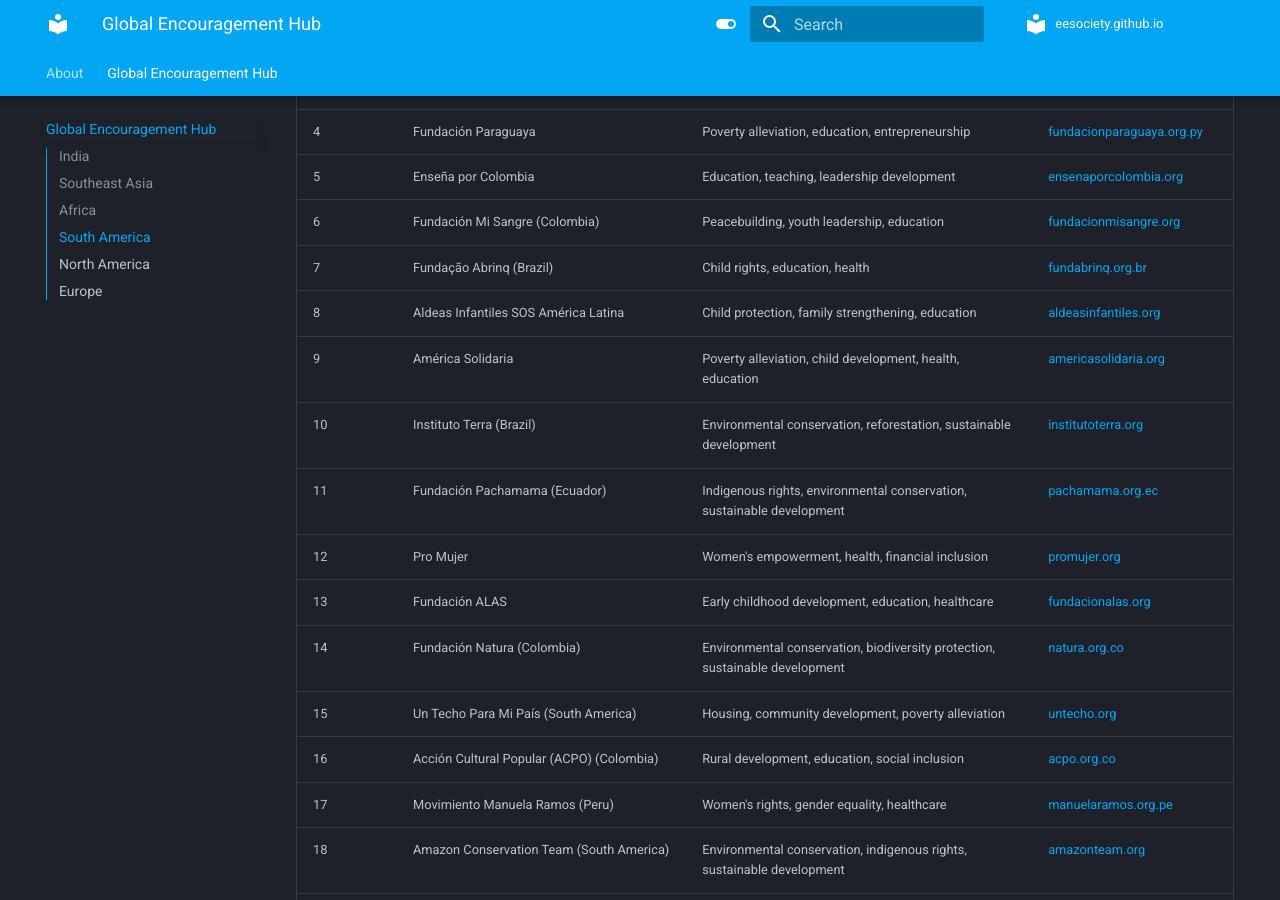
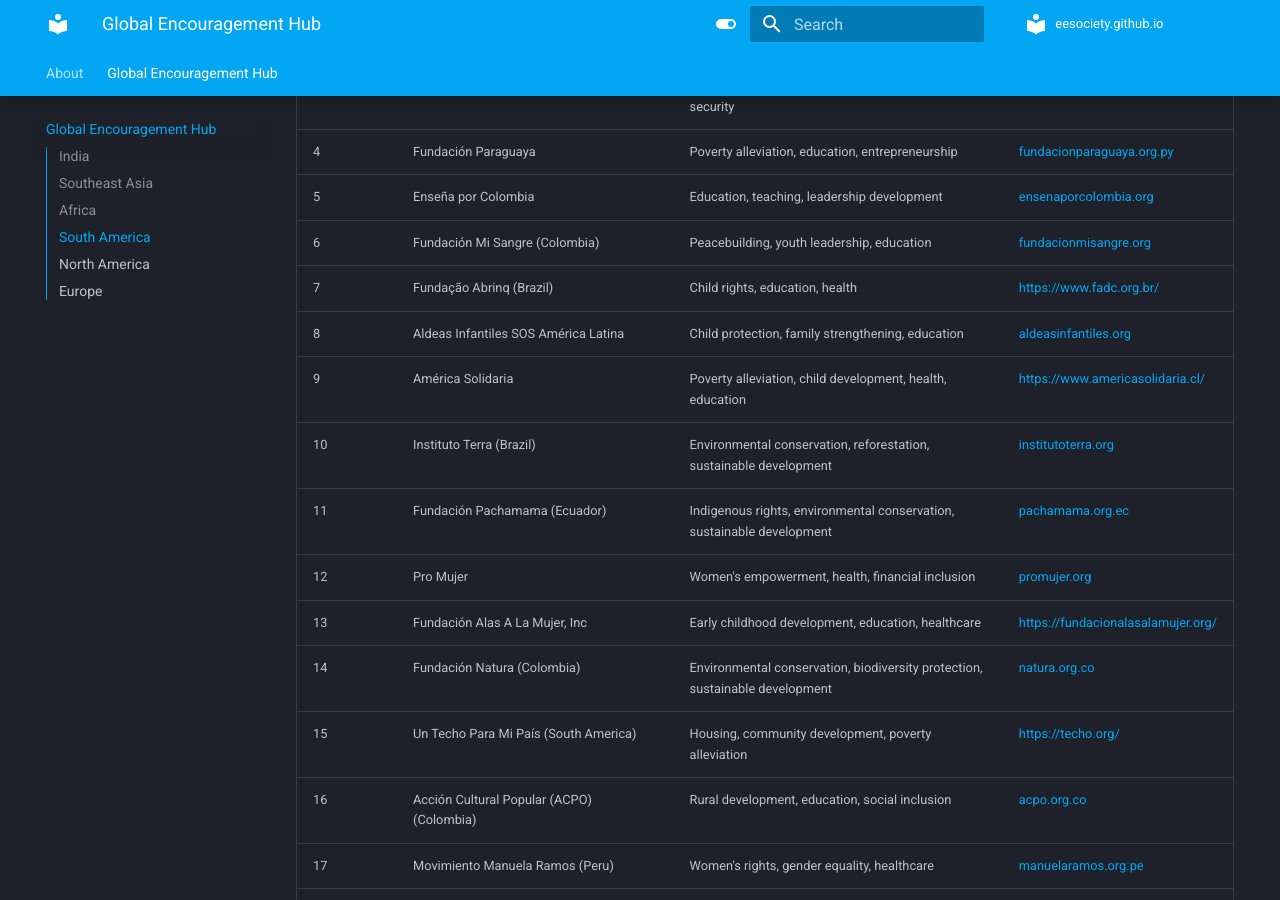
Before and after one commit to eesociety/eesociety.github.io, an MkDocs documentation site: the page built from docs/compilation.md, in a window 1280 px wide and 900 px high, scrolled down 8488 px. Built offline with MkDocs 1.6.1 and Material for MkDocs 9.7.7, drawn with Linux system fonts in a browser that asks for light colours; comment, search, counter and statistics services are not loaded.

Commit message:
Update compilation.md

```diff
--- a/docs/compilation.md
+++ b/docs/compilation.md
@@ -155,15 +155,15 @@
 | 4       | Fundación Paraguaya                          | Poverty alleviation, education, entrepreneurship                                                          | [fundacionparaguaya.org.py](https://www.fundacionparaguaya.org.py) |
 | 5       | Enseña por Colombia                          | Education, teaching, leadership development                                                               | [ensenaporcolombia.org](https://www.ensenaporcolombia.org) |
 | 6       | Fundación Mi Sangre (Colombia)               | Peacebuilding, youth leadership, education                                                                | [fundacionmisangre.org](https://www.fundacionmisangre.org) |
-| 7       | Fundação Abrinq (Brazil)                     | Child rights, education, health                                                                           | [fundabrinq.org.br](https://www.fundabrinq.org.br) |
+| 7       | Fundação Abrinq (Brazil)                     | Child rights, education, health                                                                           | [https://www.fadc.org.br/](https://www.fadc.org.br/) |
 | 8       | Aldeas Infantiles SOS América Latina         | Child protection, family strengthening, education                                                         | [aldeasinfantiles.org](https://www.aldeasinfantiles.org) |
-| 9       | América Solidaria                            | Poverty alleviation, child development, health, education                                                 | [americasolidaria.org](https://www.americasolidaria.org) |
+| 9       | América Solidaria                            | Poverty alleviation, child development, health, education                                                 | [https://www.americasolidaria.cl/](https://www.americasolidaria.cl/) |
 | 10      | Instituto Terra (Brazil)                     | Environmental conservation, reforestation, sustainable development                                        | [institutoterra.org](https://www.institutoterra.org) |
 | 11      | Fundación Pachamama (Ecuador)                | Indigenous rights, environmental conservation, sustainable development                                    | [pachamama.org.ec](https://www.pachamama.org.ec) |
 | 12      | Pro Mujer                                    | Women's empowerment, health, financial inclusion                                                          | [promujer.org](https://www.promujer.org)         |
-| 13      | Fundación ALAS                               | Early childhood development, education, healthcare                                                        | [fundacionalas.org](https://www.fundacionalas.org) |
+| 13      | Fundación Alas A La Mujer, Inc               | Early childhood development, education, healthcare                                                        | [https://fundacionalasalamujer.org/](https://fundacionalasalamujer.org/) |
 | 14      | Fundación Natura (Colombia)                  | Environmental conservation, biodiversity protection, sustainable development                              | [natura.org.co](https://www.natura.org.co)       |
-| 15      | Un Techo Para Mi País (South America)        | Housing, community development, poverty alleviation                                                       | [untecho.org](https://www.untecho.org)           |
+| 15      | Un Techo Para Mi País (South America)        | Housing, community development, poverty alleviation                                                       | [https://techo.org/](https://techo.org/)           |
 | 16      | Acción Cultural Popular (ACPO) (Colombia)    | Rural development, education, social inclusion                                                            | [acpo.org.co](https://www.acpo.org.co)           |
 | 17      | Movimiento Manuela Ramos (Peru)              | Women's rights, gender equality, healthcare                                                               | [manuelaramos.org.pe](https://www.manuelaramos.org.pe) |
 | 18      | Amazon Conservation Team (South America)     | Environmental conservation, indigenous rights, sustainable development                                    | [amazonteam.org](https://www.amazonteam.org)     |
```
